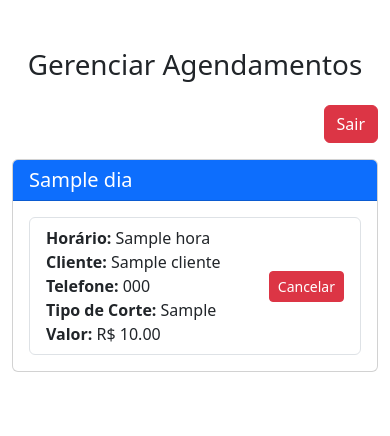
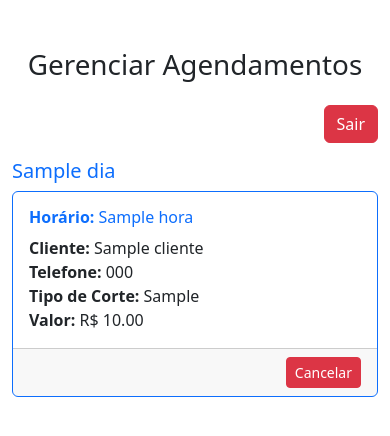
Before and after one commit to PauloPanelli/agendacabelo, a Flask app: template templates/admin.html in a window 390 px wide. Shown: the top 436 px of the page. Run offline with Flask 3, Linux system fonts and the light colour scheme; the template is opened without the code that fills it: most values are stand-ins (such as "Sample title", 1, 10 or a date in 2020).

Commit message:
Refatoração da exibição de agendamentos: alterado o layout para cards responsivos e adicionado o valor do serviço.

```diff
--- a/templates/admin.html
+++ b/templates/admin.html
@@ -14,35 +14,35 @@
         </div>
         {% if agendamentos %}
             {% for dia, horarios in agendamentos.items() %}
-                <div class="card mb-4">
-                    <div class="card-header bg-primary text-white">
-                        <h5 class="mb-0">{{ dia }}</h5>
-                    </div>
+                {% if horarios %} <!-- Verifica se há agendamentos no dia -->
+                <div class="mb-4">
+                    <h5 class="text-primary">{{ dia }}</h5>
+                    <div class="row row-cols-1 row-cols-md-3 g-3">
+                        {% for hora, detalhes in horarios.items() %}
+                        <div class="col">
+                            <div class="card h-100 border-primary">
                                 <div class="card-body">
-                        {% if horarios %}
-                            <ul class="list-group">
-                                {% for hora, detalhes in horarios.items() %}
-                                    <li class="list-group-item d-flex justify-content-between align-items-center">
-                                        <div>
-                                            <strong>Horário:</strong> {{ hora }}<br>
+                                    <h6 class="card-title text-primary"><strong>Horário:</strong> {{ hora }}</h6>
+                                    <p class="card-text">
                                         <strong>Cliente:</strong> {{ detalhes['cliente'] }}<br>
                                         <strong>Telefone:</strong> {{ detalhes['telefone'] }}<br>
                                         <strong>Tipo de Corte:</strong> {{ detalhes['tipo_corte'] }}<br>
                                         <strong>Valor:</strong> R$ {{ "%.2f"|format(detalhes['valor']) }}
+                                    </p>
                                 </div>
+                                <div class="card-footer text-end">
                                     <form method="post" action="{{ url_for('cancelar') }}">
                                         <input type="hidden" name="dia" value="{{ dia }}">
                                         <input type="hidden" name="hora" value="{{ hora }}">
                                         <button type="submit" class="btn btn-danger btn-sm">Cancelar</button>
                                     </form>
-                                    </li>
-                                {% endfor %}
-                            </ul>
-                        {% else %}
-                            <p class="text-muted">Nenhum agendamento para este dia.</p>
-                        {% endif %}
                                 </div>
                             </div>
+                        </div>
+                        {% endfor %}
+                    </div>
+                </div>
+                {% endif %}
             {% endfor %}
         {% else %}
             <p class="text-center text-muted">Nenhum agendamento registrado.</p>
```
Lines whose indentation alone changed are shown as unchanged.
